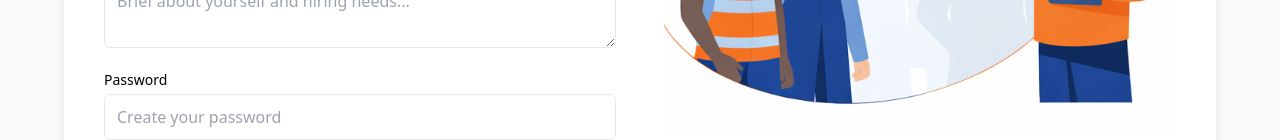
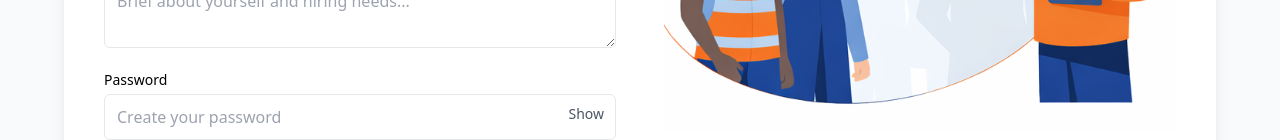
Before and after one commit to ravipchoudhary/labour_hub, a React (Vite) app in the folder labour_hub/: page /register/employer in a window 1280 px wide. Shown: the part 662-802 px from the top of the page. Built offline with nearby package versions, Linux system fonts and the light colour scheme.

Commit message:
password hide and show

```diff
--- a/labour_hub/src/pages/Registeremp.tsx
+++ b/labour_hub/src/pages/Registeremp.tsx
@@ -242,18 +242,38 @@ const Input = ({
   value,
   onChange,
   name,
-}: InputProps) => (
-  <div>
-    <label className="block text-sm font-medium mb-1">{label}</label>
+}: InputProps) => {
+  const [showPassword, setShowPassword] = useState(false);
+  const isPassword = type === "password";
+
+  return (
+    <div className="mb-4">
+      <label className="block text-sm font-medium mb-1">
+        {label}
+      </label>
+
+      <div className="relative">
         <input
           name={name}
-      type={type}
+          type={isPassword && showPassword ? "text" : type}
           value={value}
           onChange={onChange}
           placeholder={placeholder}
-      className="w-full border rounded-md px-3 py-2.5 focus:outline-none focus:ring-2 focus:ring-orange-400"
+          className="w-full border rounded-md px-3 py-2.5 pr-12 focus:outline-none focus:ring-2 focus:ring-orange-400"
           required
         />
+
+        {isPassword && (
+          <span
+            onClick={() => setShowPassword(!showPassword)}
+            className="absolute right-3 top-2.5 cursor-pointer text-sm text-gray-600 select-none"
+          >
+            {showPassword ? "Hide" : "Show"}
+          </span>
+        )}
+      </div>
     </div>
   );
+};
+
 export default Registeremp;
```
Lines whose indentation alone changed are shown as unchanged.
